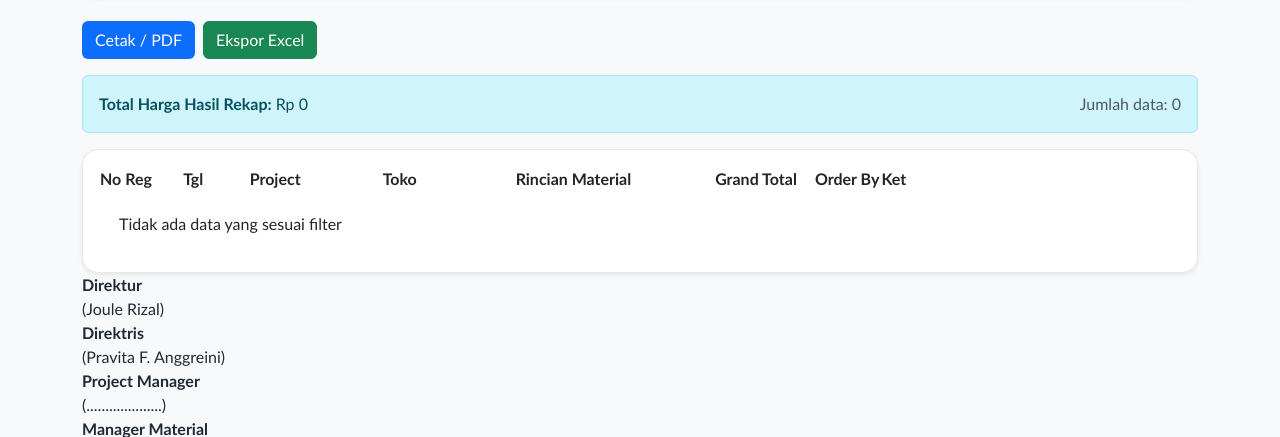
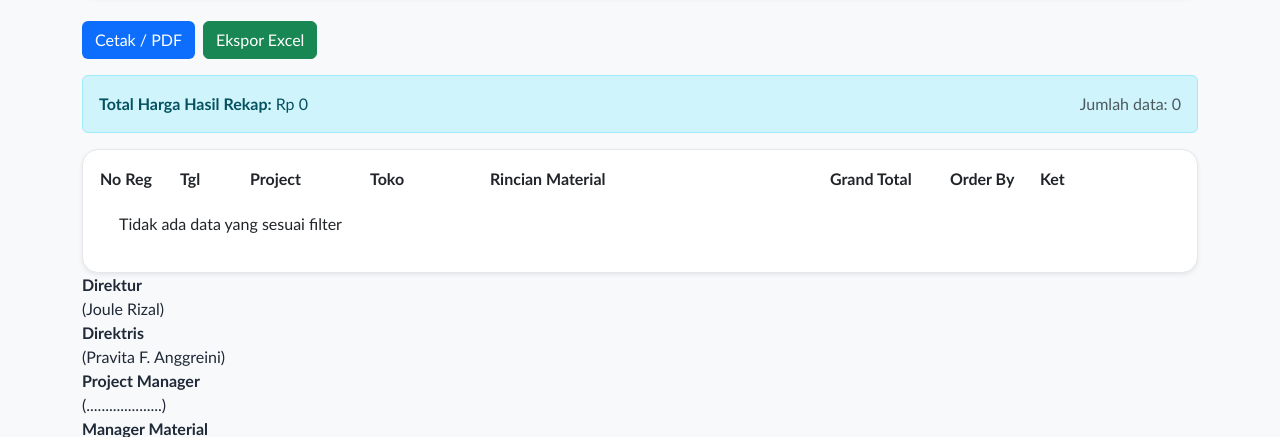
Before and after one commit to PutraProgramer26/Nota-Web, a PHP site: page /rekap_nota.php in a window 1280 px wide. Shown: the part 185-622 px from the top of the page. Run offline with PHP 8.4, Linux system fonts and the light colour scheme; the visitor is signed in with stand-in values (Sample User, id 1); data that the repository does not hold is empty.

Commit message:
update ukuran table

```diff
--- a/rekap_nota.php
+++ b/rekap_nota.php
@@ -215,6 +215,11 @@ $bulanNamaCetak = $bulanIndonesia[$bulanYearCetak] ?? '';
                 padding: 3px 4px;
                 text-align: left;
                 background: white;
+                white-space: nowrap;
+            }
+            .material-table td:first-child {
+                white-space: normal;
+                min-width: 180px;
             }
             .material-table th {
                 background: #f1f3f5;
@@ -362,14 +367,14 @@ $bulanNamaCetak = $bulanIndonesia[$bulanYearCetak] ?? '';
                     <table>
                         <thead>
                             <tr>
-                                <th style="width: 10%;">No Reg</th>
-                                <th style="width: 8%;">Tgl</th>
-                                <th style="width: 16%;">Project</th>
-                                <th style="width: 16%;">Toko</th>
-                                <th style="width: 24%;">Rincian Material</th>
-                                <th style="width: 12%;">Grand Total</th>
-                                <th style="width: 8%;">Order By</th>
-                                <th style="width: 6%;">Ket</th>
+                                <th style="width: 8%; min-width: 70px;">No Reg</th>
+                                <th style="width: 7%; min-width: 60px;">Tgl</th>
+                                <th style="width: 12%; min-width: 100px;">Project</th>
+                                <th style="width: 12%; min-width: 110px;">Toko</th>
+                                <th style="width: 34%; min-width: 260px;">Rincian Material</th>
+                                <th style="width: 12%; min-width: 120px;">Grand Total</th>
+                                <th style="width: 9%; min-width: 90px;">Order By</th>
+                                <th style="width: 6%; min-width: 60px;">Ket</th>
                             </tr>
                         </thead>
                         <tbody>
```
